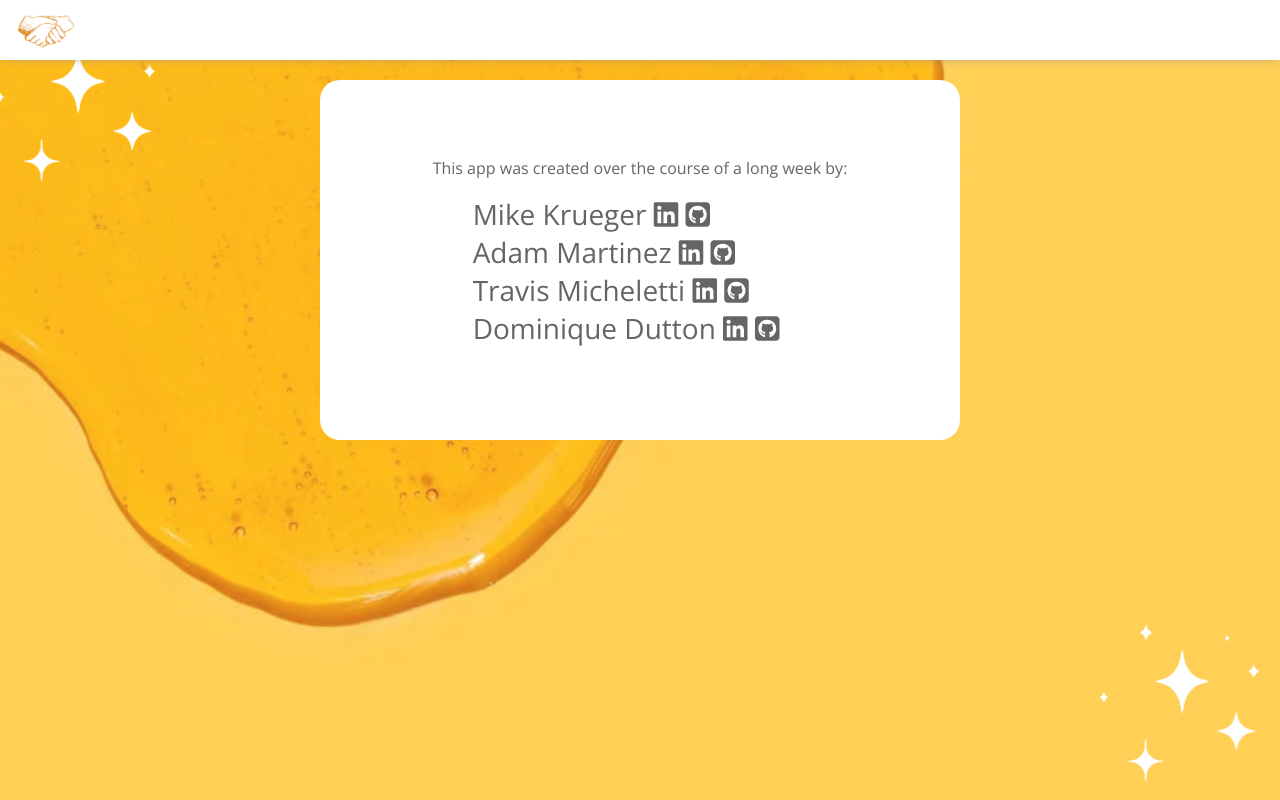
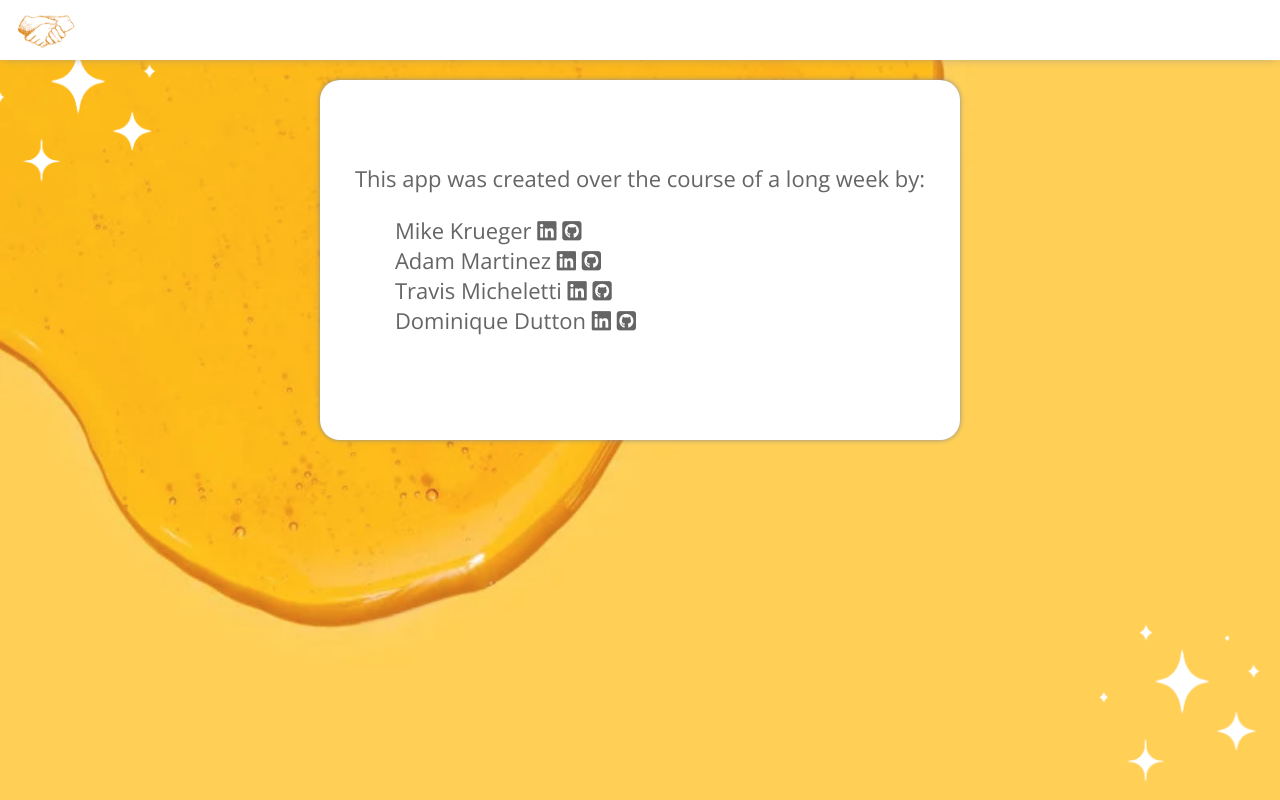
Before and after one commit to time2fishman/agree-to-disagree, a React (Create React App) app: page /about in a window 1280 px wide. Built offline with nearby package versions, Linux system fonts and the light colour scheme; a web font is replaced by a local one.

Commit message:
styling adjustments for about

```diff
--- a/src/components/AboutPage/AboutPage.css
+++ b/src/components/AboutPage/AboutPage.css
@@ -16,6 +16,7 @@
 }
 
 .AboutPage-container{
+    font-size: 22px;
     width: 100%;
     height: 50%;
     grid-row: 2;
@@ -27,11 +28,11 @@
     /* border: 1px solid blue; */
     border-radius: 20px;
     background-color: white;
+    box-shadow: 0 0 5px 0 grey;
 }
-
 li {
     list-style: none;
-    font-size: 28px;
+    /* font-size: 18px; */
 }
 ul {
     display: flex;
@@ -41,6 +42,9 @@ ul {
 i {
     cursor: pointer;
 }
+i:hover {
+    opacity: 0.5;
+}
 a {
     text-decoration: none;
     color: inherit;
```
